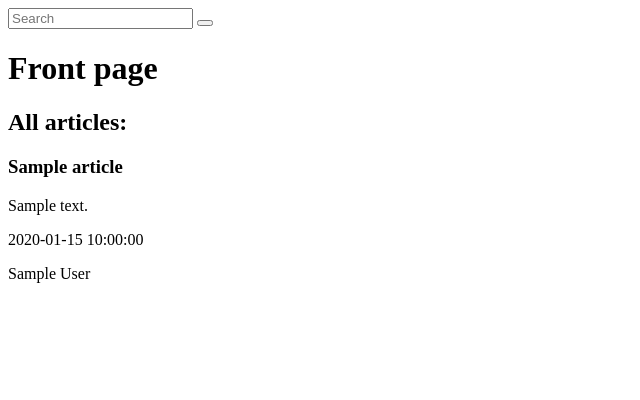
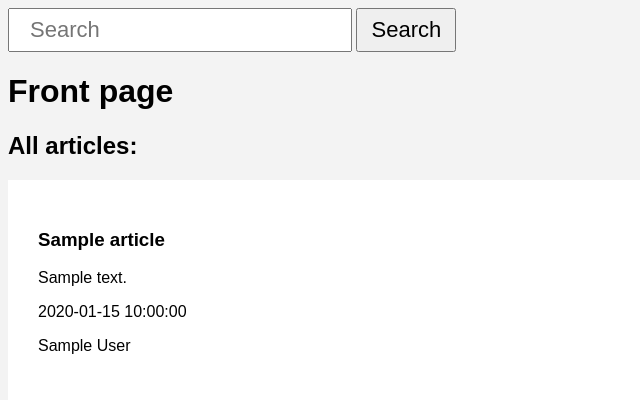
Before and after one commit to smudronja/Search-field-with-PHP-and-MySQLi, a PHP site: page / in a window 1280 px wide. Shown: the top 400 px of the page, without its empty margins (0-640 px from the left). Run offline with PHP 8.4, Linux system fonts and the light colour scheme; tables that the repository leaves empty or names only in its code hold one stand-in row (values such as "Sample post").

Commit message:
finished style.css

```diff
--- a/index.php
+++ b/index.php
@@ -4,7 +4,7 @@
 
 	<form action="search.php" method="POST">
 		<input type="text" name="search" placeholder="Search">
-		<button type="submit" name="submit-search"></button>
+		<button type="submit" name="submit-search">Search</button>
 	</form>
 
 	<h1>Front page</h1>
--- a/style.css
+++ b/style.css
@@ -0,0 +1,27 @@
+body {
+	background-color: #f3f3f3;
+	font-family: arial;
+}
+.article-container {
+	width: 900px;
+	background-color: #fff;
+	padding: 30px;
+}
+
+.article-box {
+	padding-bottom: 30px;
+	width: 100%;
+}
+
+input {
+	padding: 0px 20px;
+	width: 300px;
+	height: 40px;
+	font-size: 22px;
+}
+
+button {
+	width: 100px;
+	height: 44px;
+	font-size: 22px;
+}
```
